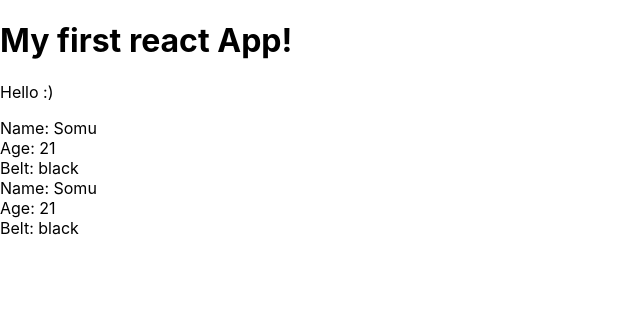
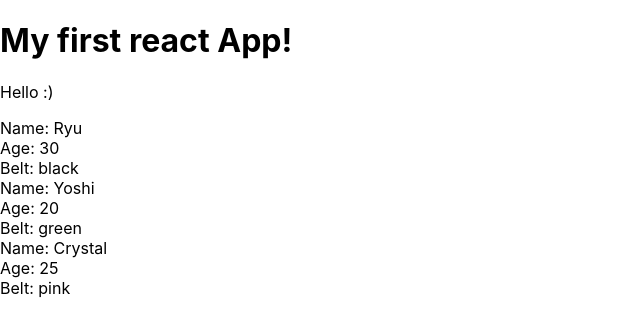
Before and after one commit to Somu-ed/Learn-React, a React (Create React App) app in the folder myapp/: page / in a window 1280 px wide. Shown: the top 336 px of the page, without its empty margins (0-640 px from the left). Built offline with nearby package versions, Linux system fonts and the light colour scheme.

Commit message:
outputting lists

```diff
--- a/myapp/src/App.js
+++ b/myapp/src/App.js
@@ -2,13 +2,19 @@
 import Ninjas from './Ninjas'
 
 class App extends Component {
+  state = {
+    ninjas: [
+      {name: 'Ryu', age: 30, belt: 'black', id:1},
+      {name: 'Yoshi', age: 20, belt: 'green', id:2},
+      {name: 'Crystal', age: 25, belt: 'pink', id:3}
+    ]
+  }
   render() {
     return (
       <div className="App">
         <h1>My first react App!</h1>
         <p>Hello :)</p>
-        <Ninjas name="Somu" age="21" belt="black" />
-        <Ninjas name="Somu" age="21" belt="black" />
+        <Ninjas ninjas={this.state.ninjas} />
       </div>
     );
   }
--- a/myapp/src/Ninjas.js
+++ b/myapp/src/Ninjas.js
@@ -3,12 +3,19 @@
 class Ninjas extends Component {
     render(){
         // console.log(this.props);
-        const {name, age, belt} = this.props;
+        const {ninjas} = this.props;
+        const ninjaList = ninjas.map(ninja => {
+            return(
+                <div className="ninja" key={ninja.id}>
+                    <div>Name: {ninja.name} </div>
+                    <div>Age: {ninja.age} </div>
+                    <div>Belt: {ninja.belt} </div>
+                </div>
+            )
+        })
         return(
-            <div className="ninja">
-                <div>Name: {name} </div>
-                <div>Age: {age} </div>
-                <div>Belt: {belt} </div>
+            <div className="ninja-list">
+                { ninjaList }
             </div>
         )
     }
```
